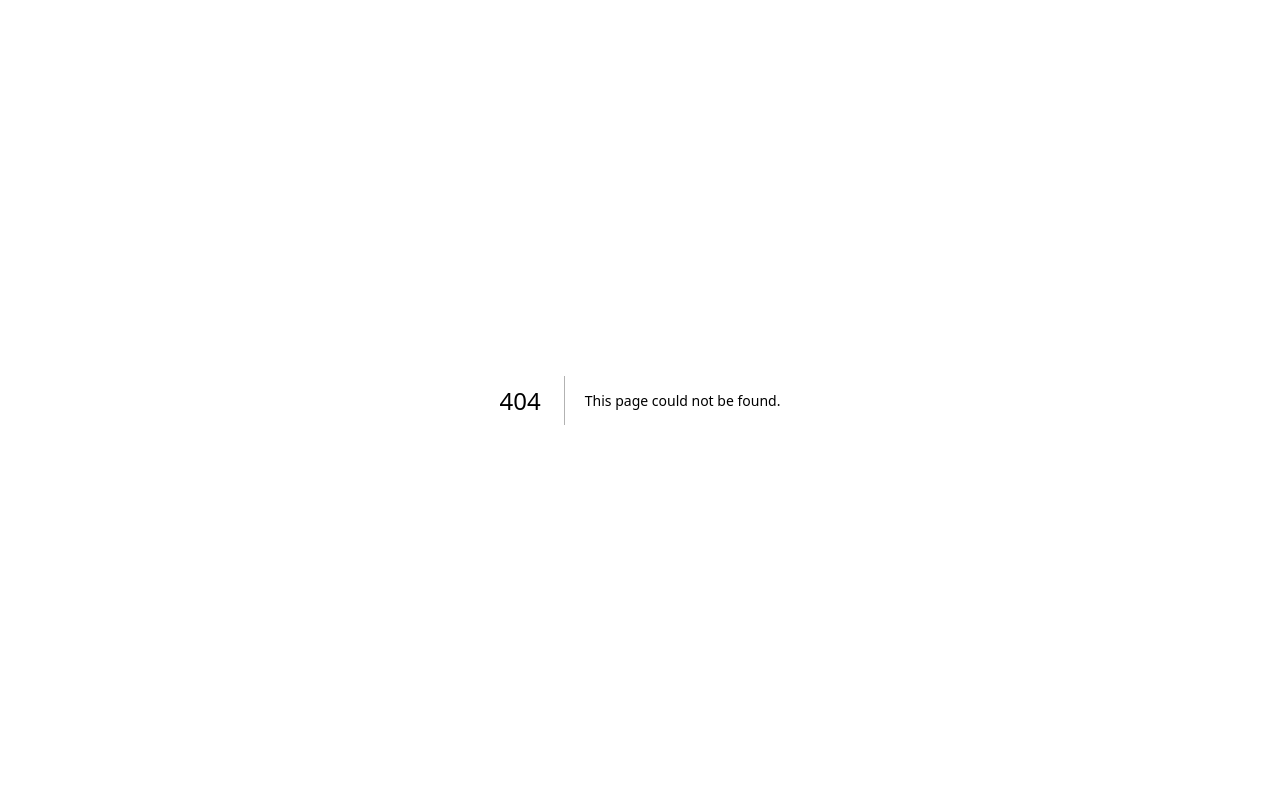
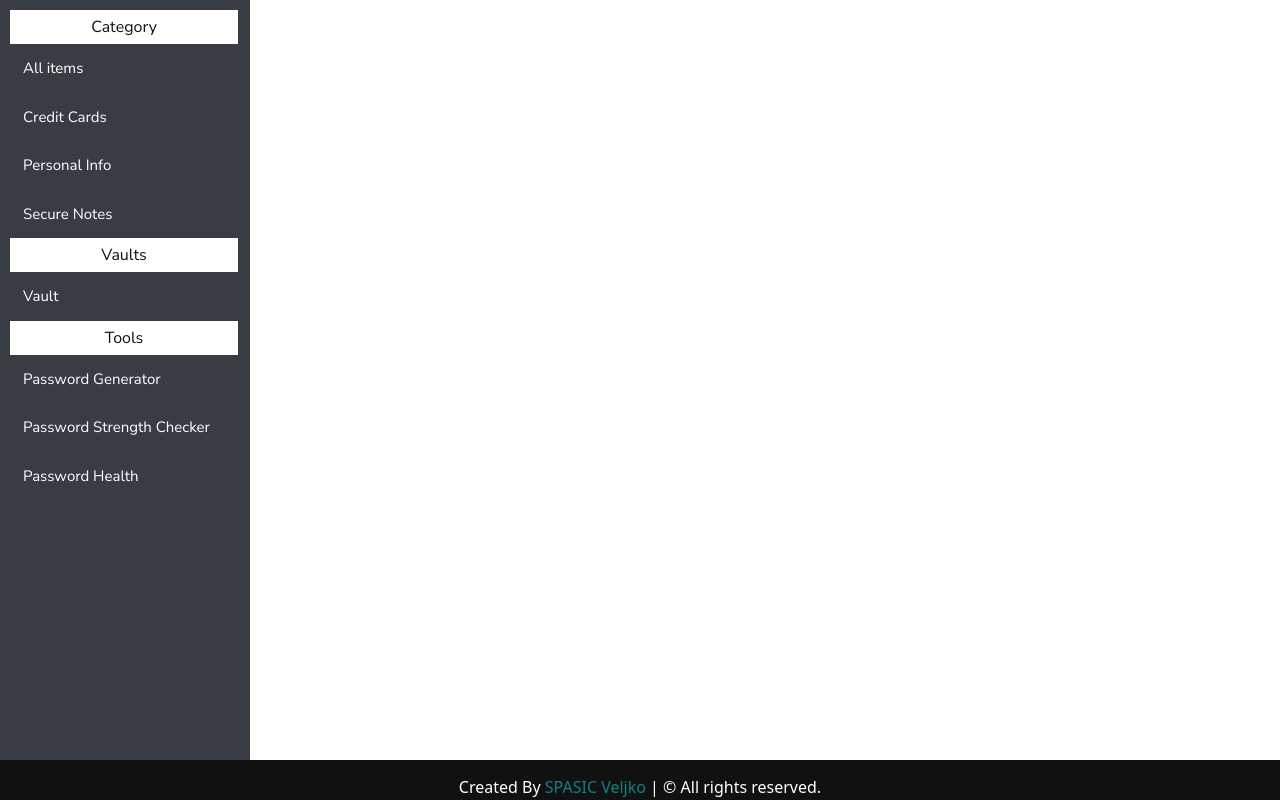
Before and after one commit to Veljko003/vaultpass, a Next.js app: page /all-items in a window 1280 px wide. Before the commit this address had no page. Built offline with nearby package versions, Linux system fonts and the light colour scheme.

Commit message:
done: Sidebar component

```diff
--- a/src/pages/home-page.jsx
+++ b/src/pages/all-items.jsx
@@ -3,20 +3,18 @@
 import Main from "@/web/components/Main"
 import Footer from "@/web/components/Footer"
 import Sidebar from "@/web/components/Sidebar"
-import Title from "@/web/components/Title"
 
-// HomePage function
-const HomePage = () => {
+// AllItems function
+const AllItems = () => {
     return (
         <>
             <HeadPage pageTitle="VaultPass" />
             <Main>
                 <Sidebar />
-                <Title titleLabel="VaultPass" />
             </Main>
             <Footer />
         </>
     )
 }
 
-export default HomePage
+export default AllItems
--- /dev/null
+++ b/src/pages/credit-cards.jsx
@@ -0,0 +1,20 @@
+// Imports
+import HeadPage from "@/web/components/HeadPage"
+import Main from "@/web/components/Main"
+import Footer from "@/web/components/Footer"
+import Sidebar from "@/web/components/Sidebar"
+
+// CreditCards function
+const CreditCards = () => {
+    return (
+        <>
+            <HeadPage pageTitle="VaultPass" />
+            <Main>
+                <Sidebar />
+            </Main>
+            <Footer />
+        </>
+    )
+}
+
+export default CreditCards
--- a/src/pages/index.jsx
+++ b/src/pages/index.jsx
@@ -19,7 +19,7 @@
               <Title titleLabel="VaultPass" />
               <p className={styles.paragraphe}>VaultPass is an online password manager. <br /> Log into your account or if you <br /> don&apos;t have one, create it.</p>
               <br />
-              <Link href="/home-page"><Button btnLabel="Let's go" /></Link>
+              <Link href="/all-items"><Button btnLabel="Let's go" /></Link>
               <br />
               <br />
               <Link href="/sign-in"><Button btnLabel="Log in" /></Link>
--- /dev/null
+++ b/src/pages/personal-info.jsx
@@ -0,0 +1,20 @@
+// Imports
+import HeadPage from "@/web/components/HeadPage"
+import Main from "@/web/components/Main"
+import Footer from "@/web/components/Footer"
+import Sidebar from "@/web/components/Sidebar"
+
+// PersonalInfo function
+const PersonalInfo = () => {
+    return (
+        <>
+            <HeadPage pageTitle="VaultPass" />
+            <Main>
+                <Sidebar />
+            </Main>
+            <Footer />
+        </>
+    )
+}
+
+export default PersonalInfo
--- /dev/null
+++ b/src/pages/secure-notes.jsx
@@ -0,0 +1,20 @@
+// Imports
+import HeadPage from "@/web/components/HeadPage"
+import Main from "@/web/components/Main"
+import Footer from "@/web/components/Footer"
+import Sidebar from "@/web/components/Sidebar"
+
+// SecureNotes function
+const SecureNotes = () => {
+    return (
+        <>
+            <HeadPage pageTitle="VaultPass" />
+            <Main>
+                <Sidebar />
+            </Main>
+            <Footer />
+        </>
+    )
+}
+
+export default SecureNotes
--- a/src/web/components/Sidebar.jsx
+++ b/src/web/components/Sidebar.jsx
@@ -14,20 +14,32 @@
       <Main>
         <div className={styles.sidebarContainer}>
           <div className={styles.linksContainer}>
+            <div className={styles.partName}>Category</div>
             <ul>
-              <Link className="" href="/home-page">
+              <Link className="" href="/all-items">
                 <li className={styles.sidebarLi}>
-                  Home
+                  All items
                 </li>
               </Link>
-              <Link className="" href="/">
+              <Link className="" href="/credit-cards">
                 <li className={styles.sidebarLi}>
-                  Add new account
+                  Credit Cards
+                </li>
+              </Link>
+              <Link className="" href="/personal-info">
+                <li className={styles.sidebarLi}>
+                  Personal Info
+                </li>
+              </Link>
+              <Link className="" href="/secure-notes">
+                <li className={styles.sidebarLi}>
+                  Secure Notes
                 </li>
               </Link>
             </ul>
           </div>
           <div className={styles.linksContainer}>
+            <div className={styles.partName}>Vaults</div>
             <ul>
               <Link href="/">
                 <li className={styles.sidebarLi}>
@@ -37,6 +49,7 @@
             </ul>
           </div>
           <div className={styles.linksContainer}>
+            <div className={styles.partName}>Tools</div>
             <ul>
               <Link href="/">
                 <li className={styles.sidebarLi}>
@@ -50,7 +63,7 @@
               </Link>
               <Link href="/">
                 <li className={styles.sidebarLi}>
-                  Vulnerable passwords
+                  Password Health
                 </li>
               </Link>
             </ul>
--- a/src/web/styles/Sidebar.module.css
+++ b/src/web/styles/Sidebar.module.css
@@ -1,3 +1,5 @@
+@import url('https://fonts.googleapis.com/css2?family=Nunito+Sans:opsz,wght@6..12,300;6..12,400;6..12,500&display=swap');
+
 .sidebarContainer {
     background-color: var(--foreground-color);
     color: var(--monochrome-inverse);
@@ -6,23 +8,21 @@
     height: 100vh;
     position: absolute;
     left: 0;
+    font-family: 'Nunito Sans', sans-serif;
 }
 
 .linksContainer {
-    border-radius: 15px;
     width: 228px;
-    padding: 10px;
-    margin-bottom: 20px;
 }
 
 .sidebarLi {
-    padding: 15px;
-    font-size: 18px;
+    padding: 13px;
+    font-size: 15px;
 }
 
 .sidebarLi:hover {
     background-color: var(--color-span);
-    border-radius: 15px;
+    border-radius: 5px;
     cursor: pointer;
 }
 
@@ -30,3 +30,11 @@
     float: left;
     margin-right: 20px;
 }
+
+.partName {
+    background-color: var(--background-color);
+    color: var(--monochrome);
+    padding: 5px 0;
+    width: 100%;
+    text-align: center;
+}
```
